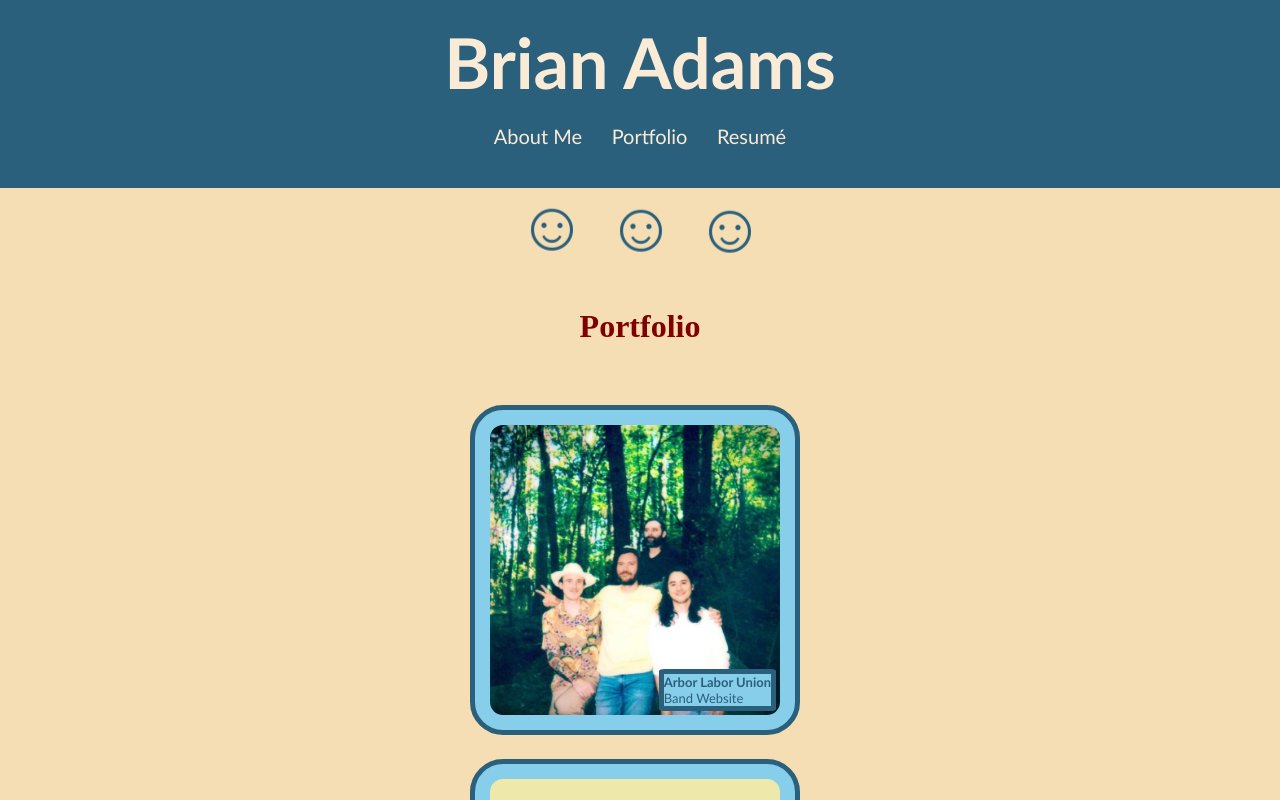
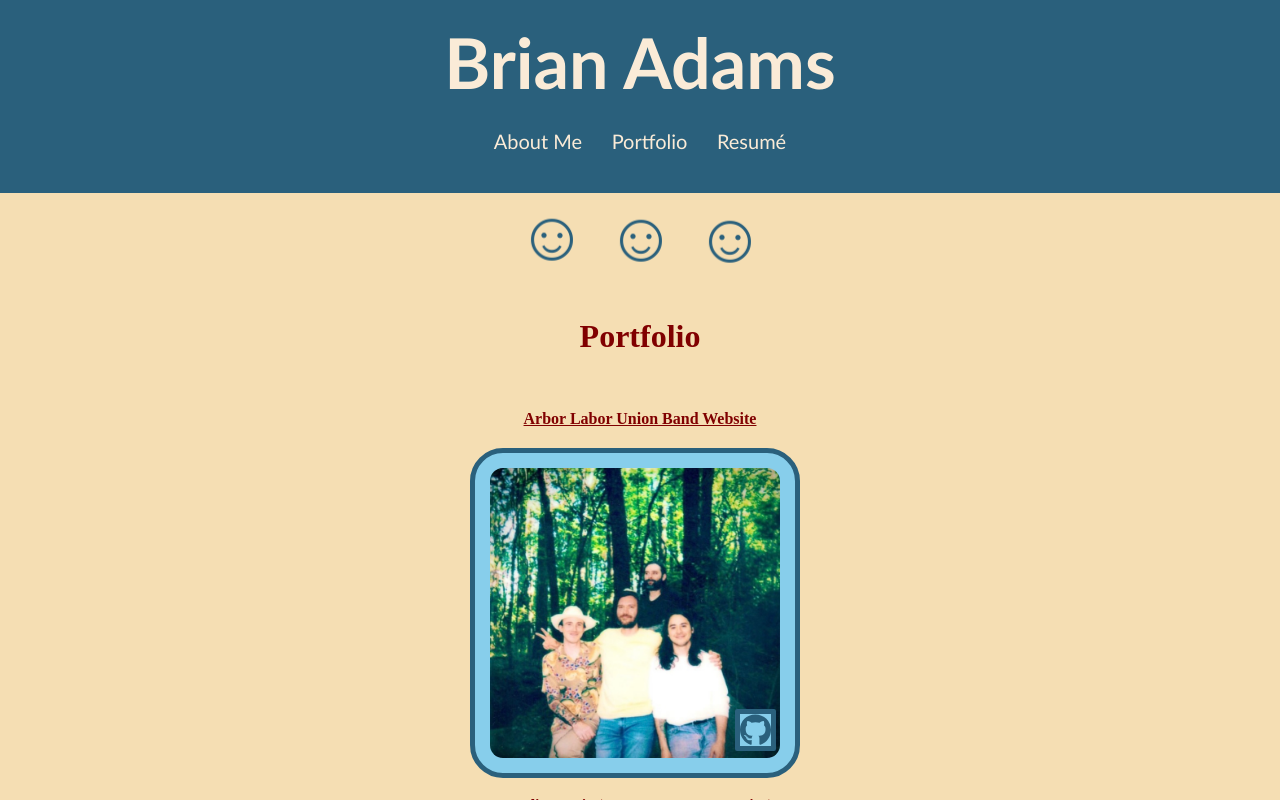
Before and after one commit to BrainAtoms/React_Portfolio, a React (Create React App) app: page / in a window 1280 px wide. Both pictures are taken after a click on the element "Portfolio". Shown: the top 800 px of the page. Built offline with nearby package versions, Linux system fonts and the light colour scheme.

Commit message:
updated footer links and portfolio

```diff
--- a/package.json
+++ b/package.json
@@ -4,6 +4,10 @@
   "private": true,
   "homepage": "https://brainatoms.github.io/React_Portfolio/",
   "dependencies": {
+    "@fortawesome/fontawesome-svg-core": "^6.4.0",
+    "@fortawesome/free-brands-svg-icons": "^6.4.0",
+    "@fortawesome/free-solid-svg-icons": "^6.4.0",
+    "@fortawesome/react-fontawesome": "^0.2.0",
     "@testing-library/jest-dom": "^5.16.5",
     "@testing-library/react": "11.1.0",
     "@testing-library/user-event": "^13.5.0",
--- a/src/App.css
+++ b/src/App.css
@@ -192,7 +192,6 @@ article:after
 /* positions and designs text block of first app img */
 .text-block .link {
   position:absolute;
-  font-size:small;
   font-family:'Gill Sans', 'Gill Sans MT', Calibri, 'Trebuchet MS', sans-serif;
   bottom:8%;
   right:10%;
@@ -214,7 +213,6 @@ section .link:hover{
 /* positions and designs text block of second app img */
 .text-block2 .link {
   position:absolute;
-  font-size:small;
   font-family:'Gill Sans', 'Gill Sans MT', Calibri, 'Trebuchet MS', sans-serif;
   bottom:8%;
   right:10%;
@@ -231,7 +229,6 @@ section .link:hover{
 /* positions and designs text block of third app img */
 .text-block3 .link {
   position: absolute;
-  font-size:small;
   font-family:'Gill Sans', 'Gill Sans MT', Calibri, 'Trebuchet MS', sans-serif;
   bottom:8%;
   right:10%;
@@ -324,3 +321,33 @@ h2 {
   justify-content: center;
   flex-direction: column;
 }
+
+.link {
+  display: flex;
+  flex-direction: column;
+  justify-content: center;
+  align-items: center;
+}
+
+p {
+  color: maroon;
+  display: flex;
+  flex-direction: column;
+  justify-content: center;
+  align-items: center;
+  padding-top: 5px;
+}
+
+h4 {
+  color: maroon;
+  display: flex;
+  flex-direction: column;
+  justify-content: center;
+  align-items: center;
+  padding-top: 15px;
+  text-decoration: underline;
+}
+
+h4:hover {
+  color:#2a607c;
+}
--- a/src/components/Footer.jsx
+++ b/src/components/Footer.jsx
@@ -1,21 +1,25 @@
 import React from "react";
 import "../App.css";
+import { FontAwesomeIcon } from '@fortawesome/react-fontawesome'
+import { faLinkedinIn } from '@fortawesome/free-brands-svg-icons'
+import { faGithub } from '@fortawesome/free-brands-svg-icons'
+import { faEnvelope } from '@fortawesome/free-solid-svg-icons'
 
 function Footer() {
     return (
         <footer className="footer">
             <section className="contact">
           <div className="contact">
-            <h3><a href="mailto:badams6453@gmail.com">Badams6453@gmail.com</a></h3>
+            <h3><a href="mailto:badams6453@gmail.com"><FontAwesomeIcon icon={faEnvelope} size="2xl" /></a></h3>
           </div>
           <p className="contact">
             <a href="https://www.linkedin.com/in/brian-adams-05ab8384/">
-              LinkedIn
+            <FontAwesomeIcon icon={faLinkedinIn} size="2xl" />
             </a>
                 </p>
                 <p className="contact">
             <a href="https://github.com/BrainAtoms/">
-              Github
+            <FontAwesomeIcon icon={faGithub} size="2xl" />
             </a>
           </p>
         </section>
--- a/src/components/Portfolio.jsx
+++ b/src/components/Portfolio.jsx
@@ -1,5 +1,7 @@
 import React from "react";
 import "../App.css";
+import { faGithub } from "@fortawesome/free-brands-svg-icons";
+import { FontAwesomeIcon } from "@fortawesome/react-fontawesome";
 
 function Portfolio() {
   return (
@@ -10,46 +12,55 @@ function Portfolio() {
       <section className="other-apps">
         <section className="first-app">
           <a href="https://www.arborlaborunion.com">
+            <div id="desc">
+            <h4>Arbor Labor Union Band Website</h4>
+            </div>
             <img src={require("../images/IMG_9822.jpg")} alt="ALU/"></img>
           </a>
           <section className="text-block">
             <a href="https://github.com/BrainAtoms/ALU-site" className="link">
-              <h4>Arbor Labor Union</h4>
-              <p>Band Website</p>
+              <FontAwesomeIcon icon={faGithub} size="2xl" />
             </a>
           </section>
         </section>
         <section className="other-apps">
           <section className="other-app1">
             <a href="https://brainatoms.github.io/Coding_Quiz/">
+              <h4>Coding Quiz (HTML, CSS, Javascript)</h4>
               <img
                 src={require("../images/coding_quiz.png")}
                 alt="Coding_Quiz/"
               ></img>
             </a>
             <section className="text-block2">
-              <a href="https://github.com/BrainAtoms/Coding_Quiz" className="link">
-                <h4>Coding Quiz</h4>
-                <p>HTML, CSS, Javascript</p>
+              <a
+                href="https://github.com/BrainAtoms/Coding_Quiz"
+                className="link"
+              >
+                <FontAwesomeIcon icon={faGithub} size="2xl" />
               </a>
             </section>
           </section>
           <section className="other-app2">
             <a href="https://damp-reaches-78303.herokuapp.com/">
+              <h4>Snack Shack Appetizer Archive</h4>
               <img
                 src={require("../images/Screen_Shot 2023-05-09 at 9.25.18 PM (2).png")}
                 alt="Snack_Shack/"
               ></img>
             </a>
             <section className="text-block3">
-              <a href="https://github.com/BrainAtoms/Snack_Shack/" className="link">
-                <h4>Snack Shack</h4>
-                <p>Appetizer Archive</p>
+              <a
+                href="https://github.com/BrainAtoms/Snack_Shack/"
+                className="link"
+              >
+                <FontAwesomeIcon icon={faGithub} size="2xl" />
               </a>
             </section>
           </section>
           <section className="other-app2">
             <a href="https://brainatoms.github.io/Weather_Dashboard/">
+              <h4>Weather Dashboard- Search 5 Day Forecast</h4>
               <img
                 src={require("../images/Weather_Dashboard.png")}
                 alt="Weather_Dashboard/"
@@ -60,8 +71,7 @@ function Portfolio() {
                 href="https://github.com/BrainAtoms/Weather_Dashboard"
                 className="link"
               >
-                <h4>Weather Dashboard</h4>
-                <p>Search 5 Day Forecast</p>
+                <FontAwesomeIcon icon={faGithub} size="2xl" />
               </a>
             </section>
           </section>
@@ -82,6 +92,7 @@ function Portfolio() {
           </section> */}
           <section className="other-app2">
             <a href="https://thomasjshea.github.io/character-generator/">
+              <h4>Character Generator- Randomize D&D Stats</h4>
               <img
                 src={require("../images/Character_Generator.png")}
                 alt="Character_Generator/"
@@ -92,25 +103,21 @@ function Portfolio() {
                 href="https://github.com/BrainAtoms/character-generator"
                 className="link"
               >
-                <h4>Character Generator</h4>
-                <p>Randomize D&D Stats</p>
+                <FontAwesomeIcon icon={faGithub} size="2xl" />
               </a>
             </section>
           </section>
           <section className="other-app2">
             <a href="https://afternoon-mesa-22613-3fdd9a909bc7.herokuapp.com/">
+              <h4>Trip Planner- Search and Save Food and Fun</h4>
               <img
                 src={require("../images/Screen Shot 2023-07-14 at 12.22.40 AM (2).png")}
                 alt="Trip_Planner/"
               ></img>
             </a>
             <section className="text-block3">
-              <a
-                href="https://github.com/Ruskin20/Travel-Log"
-                className="link"
-              >
-                <h4>Trip Planner</h4>
-                <p>Search and Save Food and Fun</p>
+              <a href="https://github.com/Ruskin20/Travel-Log" className="link">
+                <FontAwesomeIcon icon={faGithub} size="2xl" />
               </a>
             </section>
           </section>
```
Also changed, not shown: 1 other file (tests, documents, lock files or other folders). Lines whose indentation alone changed are shown as unchanged.
